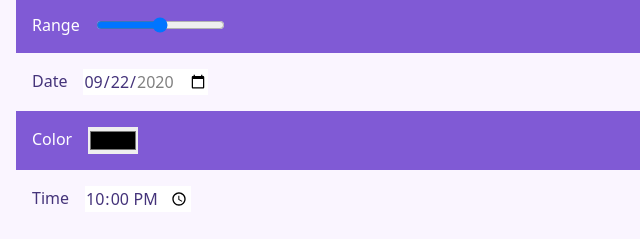
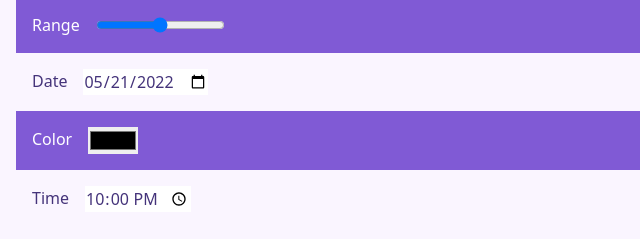
Before and after one commit to jonatasac/Hiring-Coders, a plain HTML site: page HTML/Exemplos Aula/7 tags html maicky brito/index.html in a window 1280 px wide. Shown: the part 656-895 px from the top of the page, 0-640 px from the left. Drawn offline with nearby package versions, Linux system fonts and the light colour scheme.

Commit message:
update index 7tags

```diff
--- a/HTML/Exemplos Aula/7 tags html maicky brito/index.html
+++ b/HTML/Exemplos Aula/7 tags html maicky brito/index.html
@@ -101,9 +101,9 @@
         type="date"
         id="when"
         name="trip-start"
-        value="2020-09-22"
-        min="2020-10-22"
-        max="2020-12-22"
+        value="2022-05-21"
+        min="1920-10-22"
+        max="2022-12-22"
       />
     </div>
 
```
